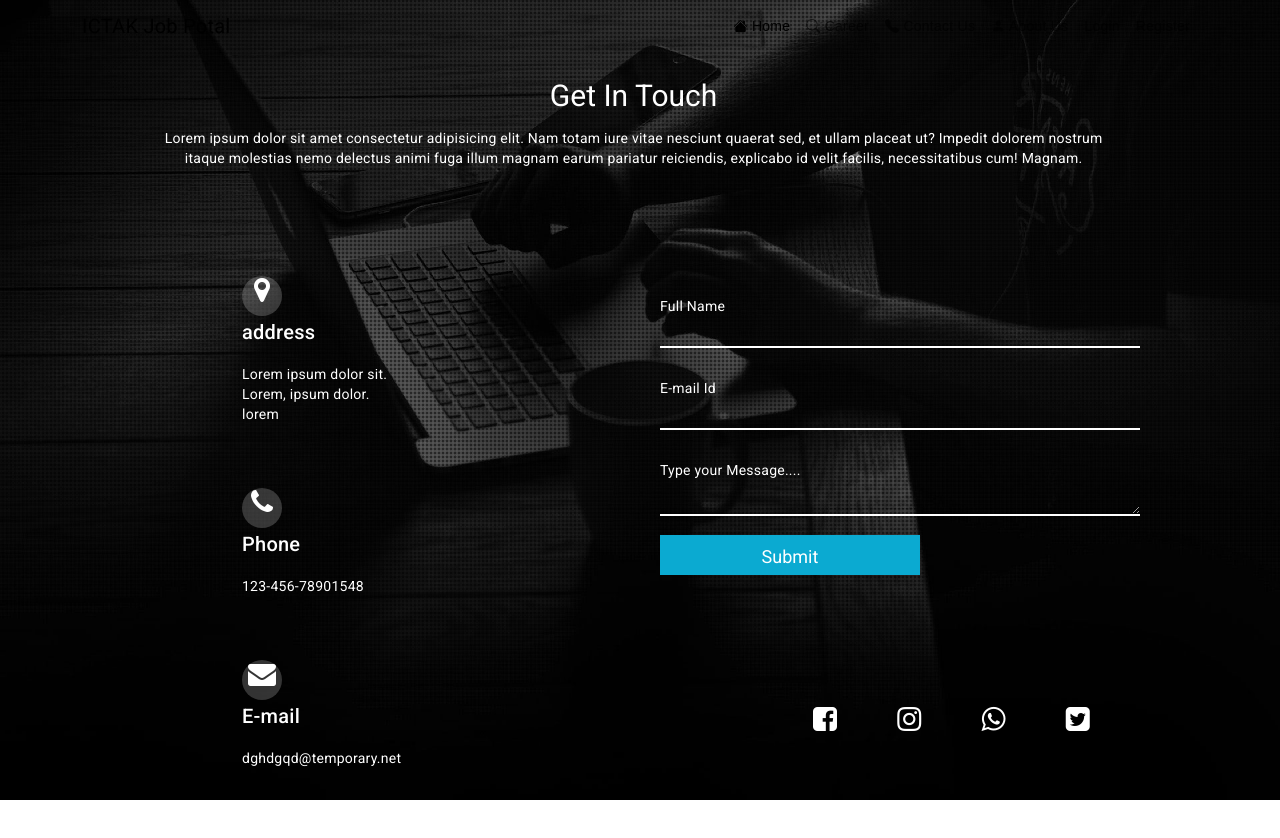
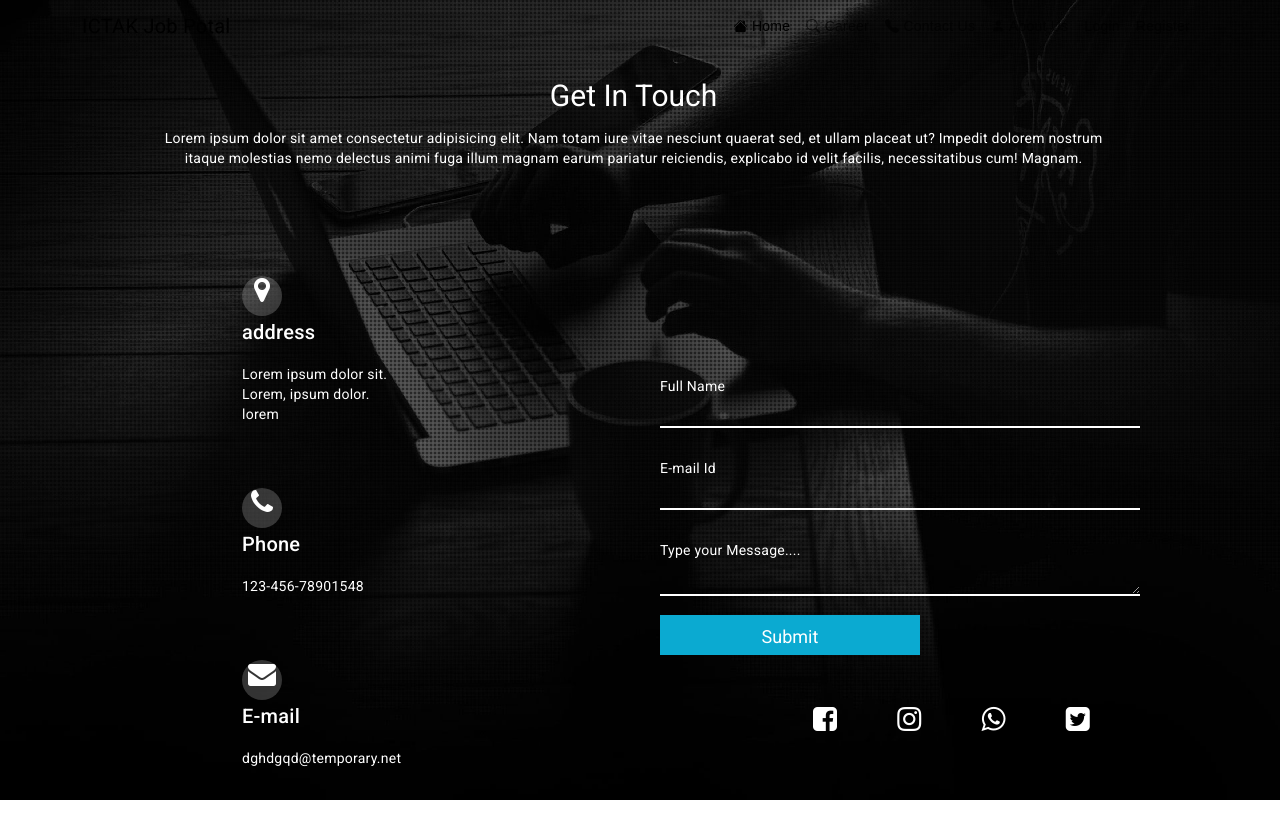
Before and after one commit to aswin0110/Job_Portal, an Angular app in the folder Frontend/: page /contactus in a window 1280 px wide. Shown: the top 838 px of the page. Built offline with nearby package versions, Linux system fonts and the light colour scheme.

Commit message:
contactus .form changes

```diff
--- a/Frontend/src/app/pages/contactus/contactus.component.css
+++ b/Frontend/src/app/pages/contactus/contactus.component.css
@@ -77,7 +77,7 @@ section p{
 .form{
     display: flex;
     position: absolute;
-    top: 0;
+    top: 80px;
     left: 0;
     margin-left: 50%;
     justify-content: center;
```
